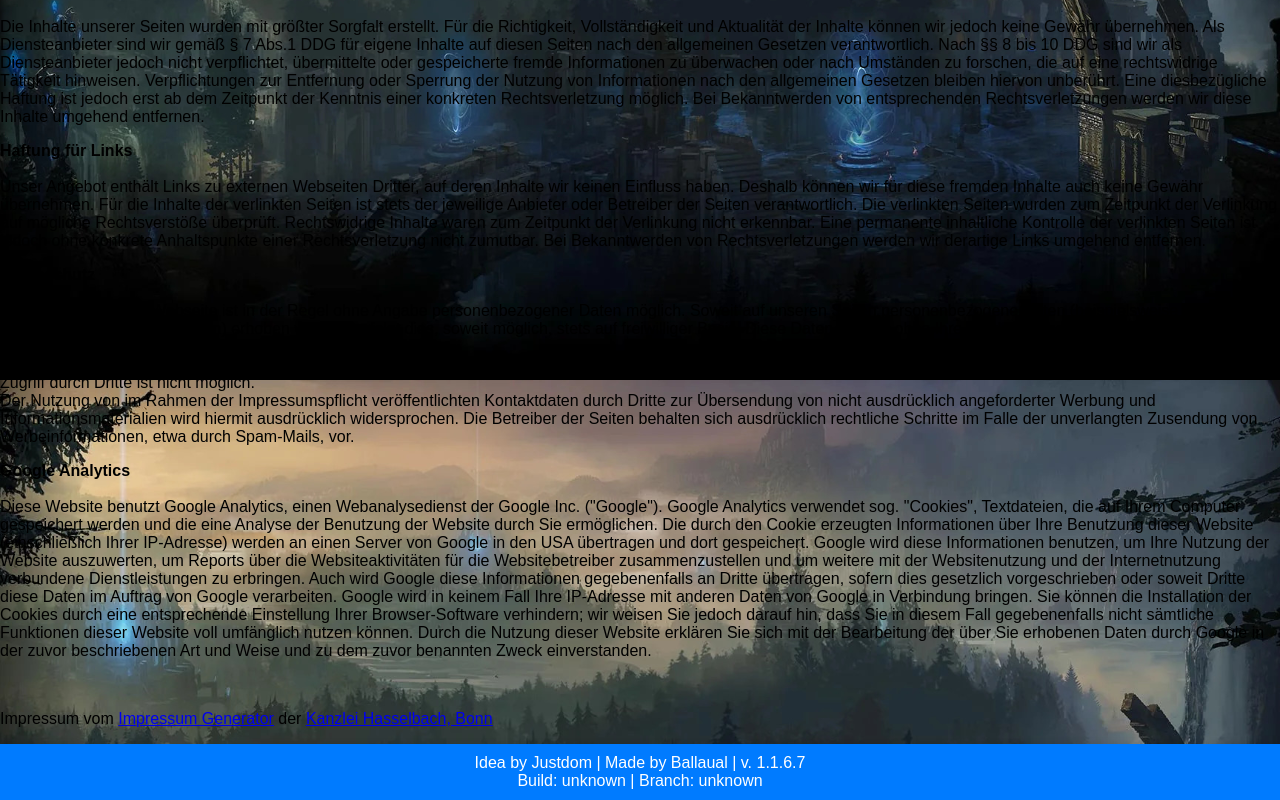
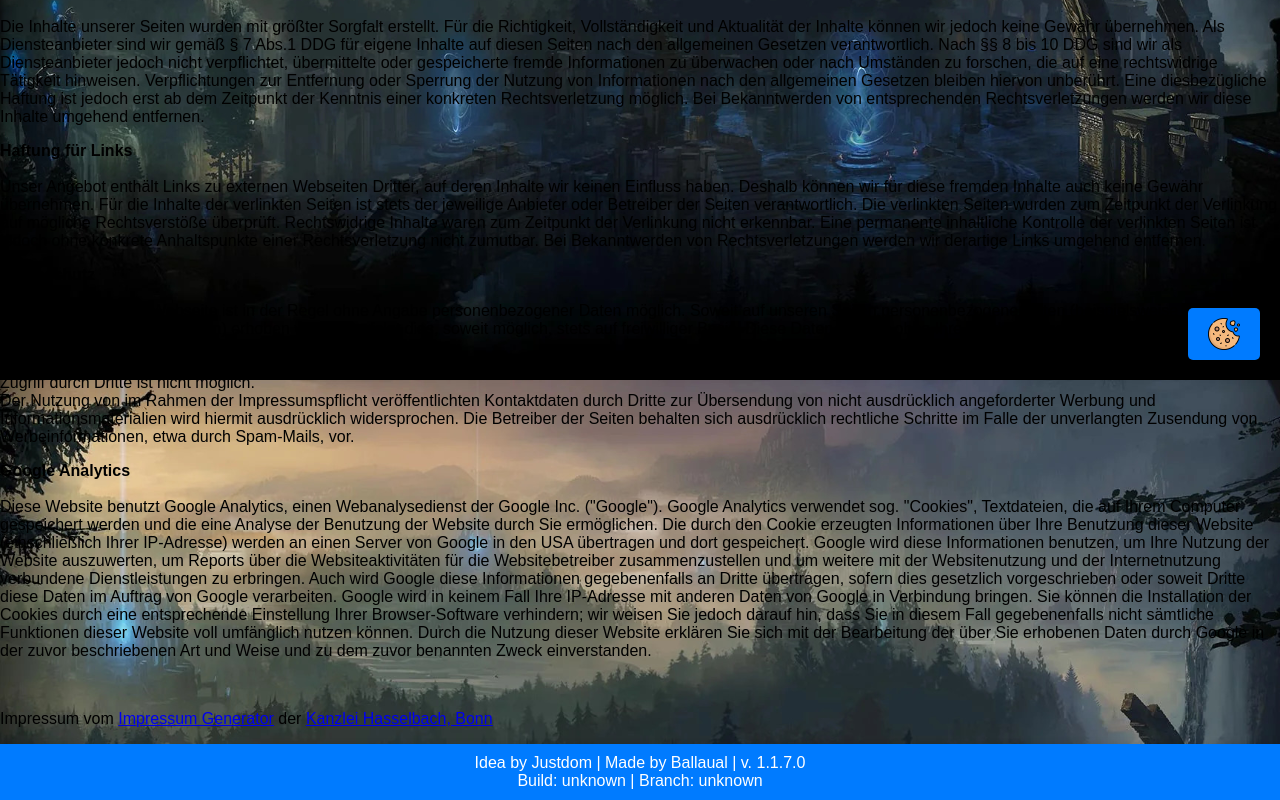
Before and after one commit to Ballaual/lolcounters, a React (Create React App) app: page /imprint in a window 1280 px wide. Shown: the part 420-1220 px from the top of the page. Built offline with nearby package versions, Linux system fonts and the light colour scheme.

Commit message:
add cookie img/button to the footer

```diff
--- a/package.json
+++ b/package.json
@@ -1,6 +1,6 @@
 {
   "name": "lolcounters",
-  "version": "1.1.6.7",
+  "version": "1.1.7.0",
   "private": true,
   "dependencies": {
     "@testing-library/jest-dom": "^5.17.0",
--- a/src/components/Footer.js
+++ b/src/components/Footer.js
@@ -2,7 +2,9 @@ import React from 'react';
 import packageJson from '../../package.json';
 import '../styles/Footer.css';
 
-function Footer() {
+import cookieImage from '../assets/cookies.png';
+
+function Footer({ onCookieClick }) {
     const buildId = process.env.REACT_APP_GIT_COMMIT || 'unknown';
     const branch = process.env.REACT_APP_GIT_BRANCH || 'unknown';
     const repoUrl = 'https://github.com/Ballaual/lolcounters';
@@ -20,6 +22,17 @@ function Footer() {
                     </a>
                 ) : 'unknown'} | Branch: {branch}
             </div>
+            {/* Cookie Image */}
+            <div className="cookie-container">
+                <img
+                    src={cookieImage}
+                    alt="Cookie Settings"
+                    className="cookie-button"
+                    onClick={onCookieClick}
+                    width={32}
+                    height={32}
+                />
+            </div>
         </footer>
     );
 }
```
Also changed, not shown: 1 other file (tests, documents, lock files or other folders).
